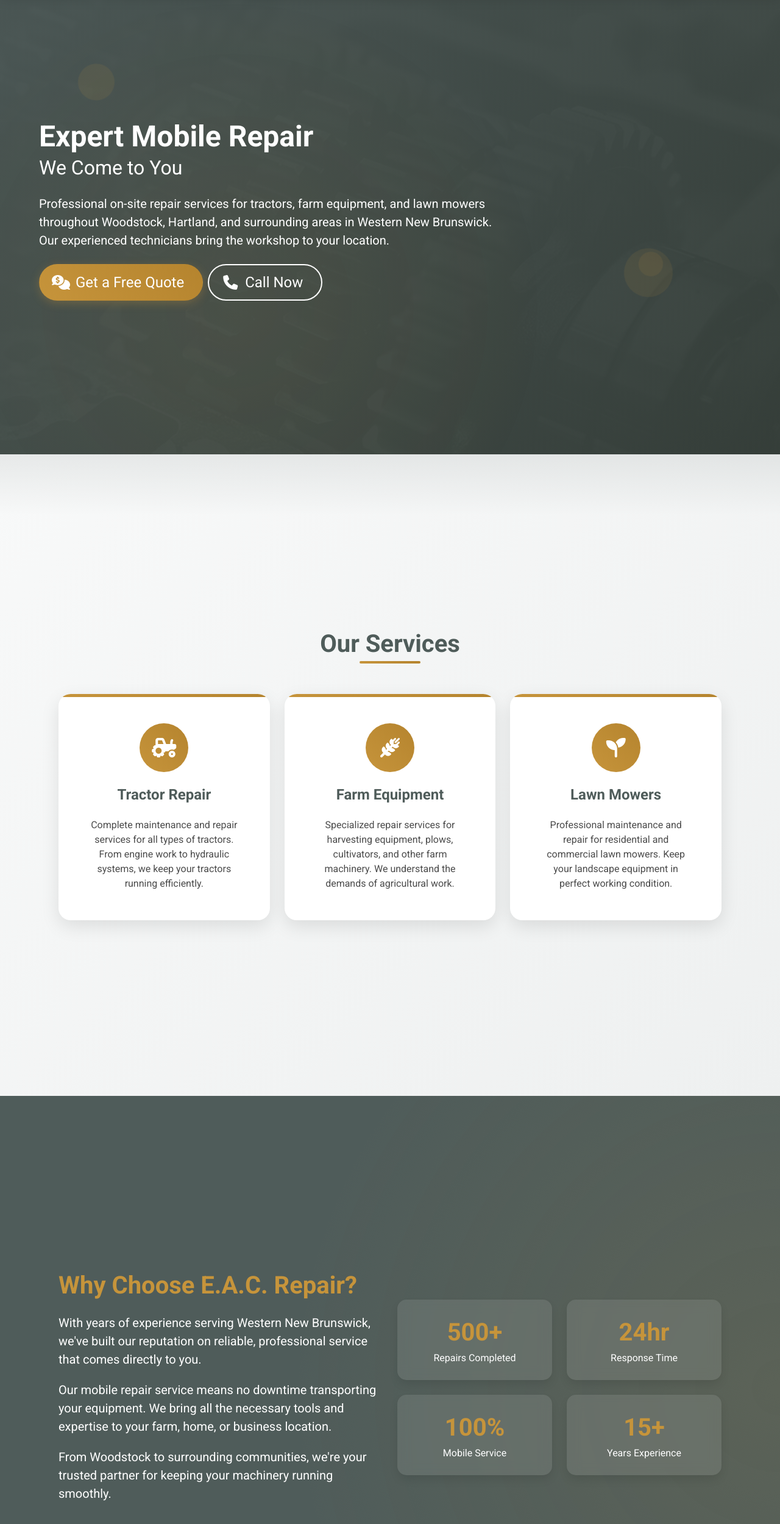
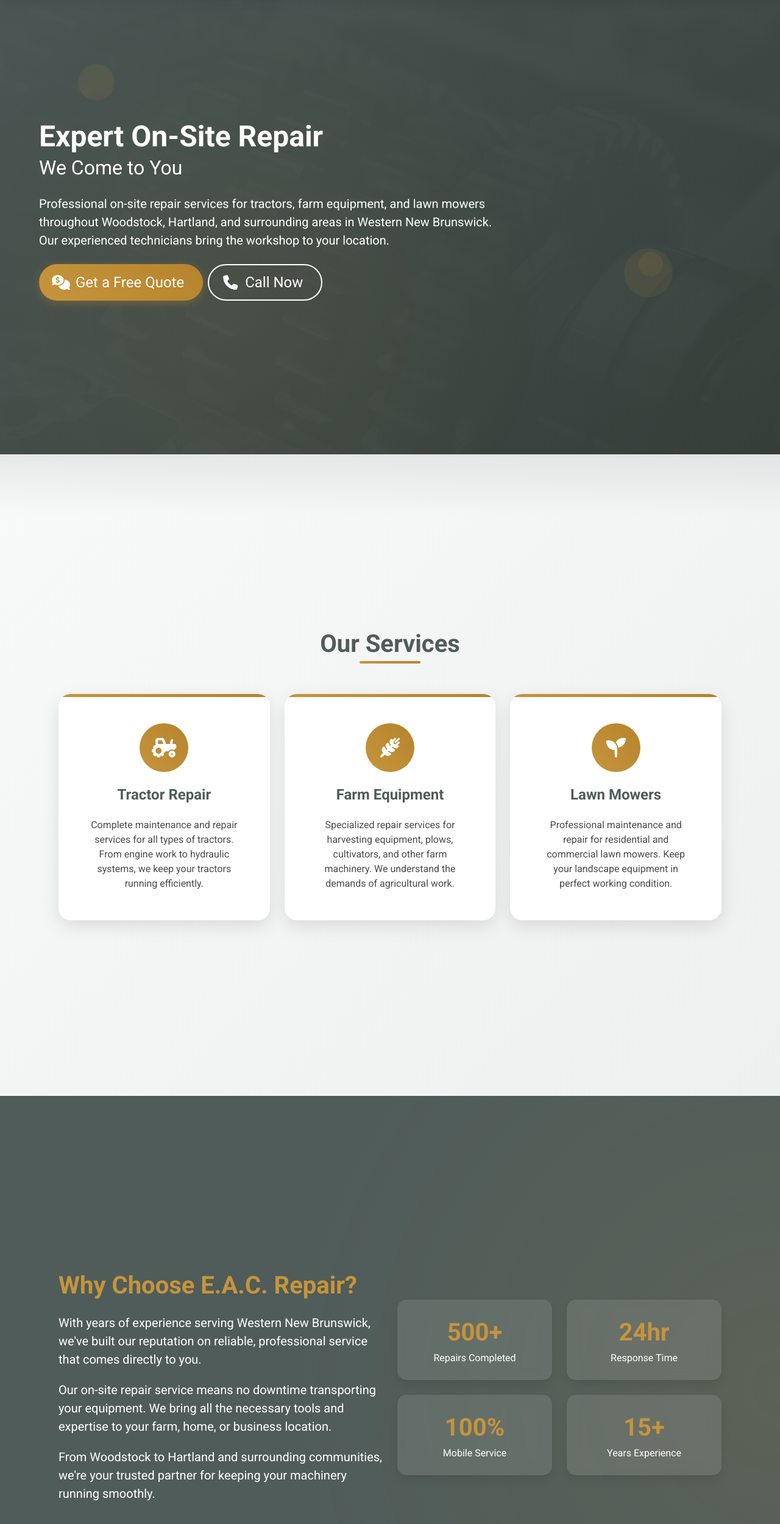
Before and after one commit to craigscott29/craigscott.github.io, a website: page eac/index.html in a window 1280 px wide. Shown: the part 55-2554 px from the top of the page at 61% size. Drawn offline with Linux system fonts and the light colour scheme.

Commit message:
Update index.html

```diff
--- a/eac/index.html
+++ b/eac/index.html
@@ -478,7 +478,7 @@
             <div class="container">
                 <div class="columns">
                     <div class="column is-8">
-                        <h1 class="title is-1 has-text-white hero-title">Expert Mobile Repair</h1>
+                        <h1 class="title is-1 has-text-white hero-title">Expert On-Site Repair</h1>
                         <h2 class="subtitle is-3 has-text-white hero-subtitle">We Come to You</h2>
                         <p class="is-size-5 has-text-white mb-5 hero-description">
                             Professional on-site repair services for tractors, farm equipment, and lawn mowers throughout Woodstock, Hartland, and surrounding areas in Western New Brunswick. Our experienced technicians bring the workshop to your location.
@@ -562,10 +562,10 @@
                             With years of experience serving Western New Brunswick, we've built our reputation on reliable, professional service that comes directly to you.
                         </p>
                         <p>
-                            Our mobile repair service means no downtime transporting your equipment. We bring all the necessary tools and expertise to your farm, home, or business location.
+                            Our on-site repair service means no downtime transporting your equipment. We bring all the necessary tools and expertise to your farm, home, or business location.
                         </p>
                         <p>
-                            From Woodstock to surrounding communities, we're your trusted partner for keeping your machinery running smoothly.
+                            From Woodstock to Hartland and surrounding communities, we're your trusted partner for keeping your machinery running smoothly.
                         </p>
                     </div>
                 </div>
@@ -626,7 +626,7 @@
                             </div>
                             <div>
                                 <strong>Phone</strong><br>
-                                <a href="tel1053927751" title="Call E.A.C. Repair">506-392-7751</a>
+                                <a href="tel:1053927751" title="Call E.A.C. Repair">506-392-7751</a>
                             </div>
                         </div>
 
```
